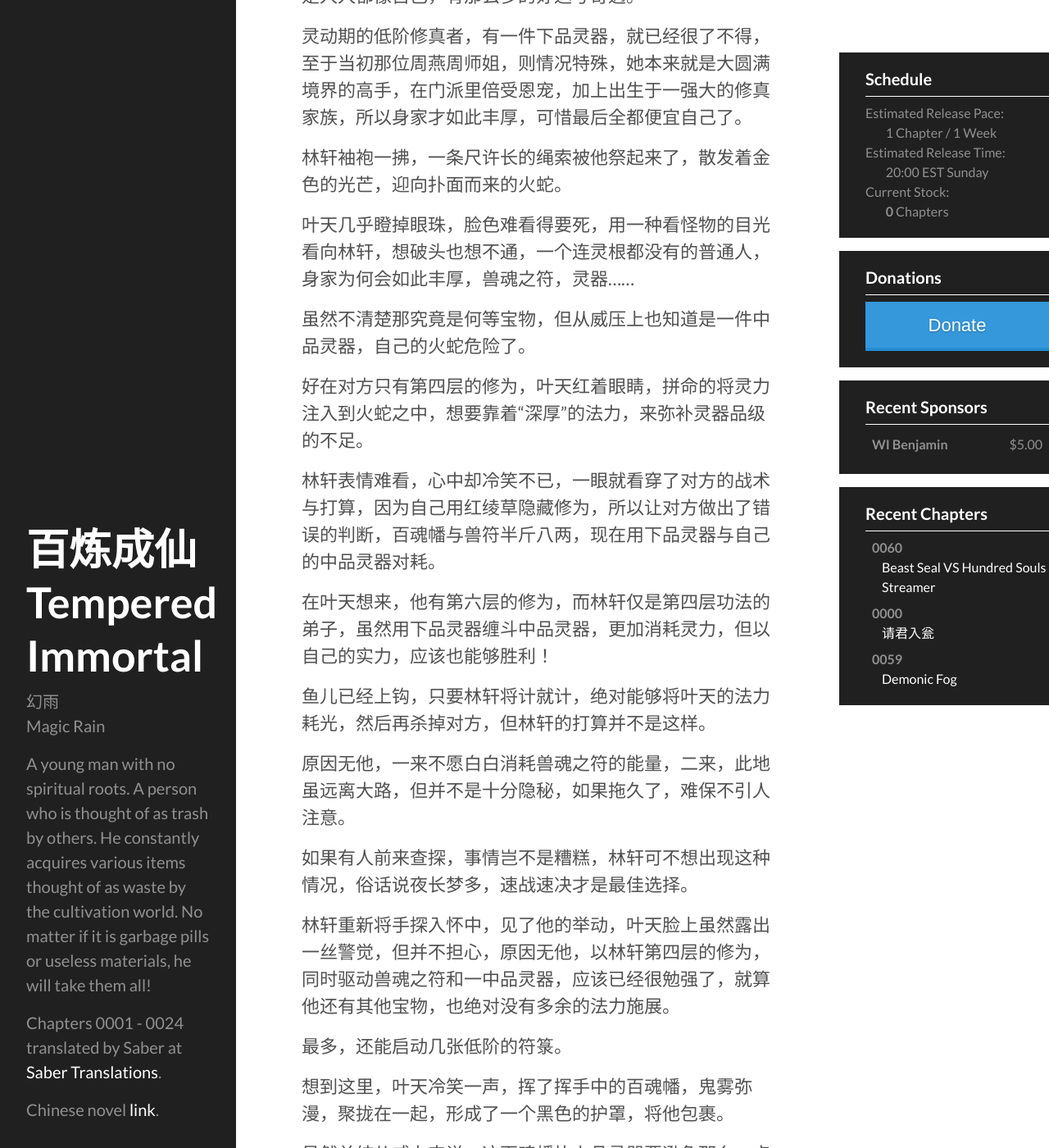
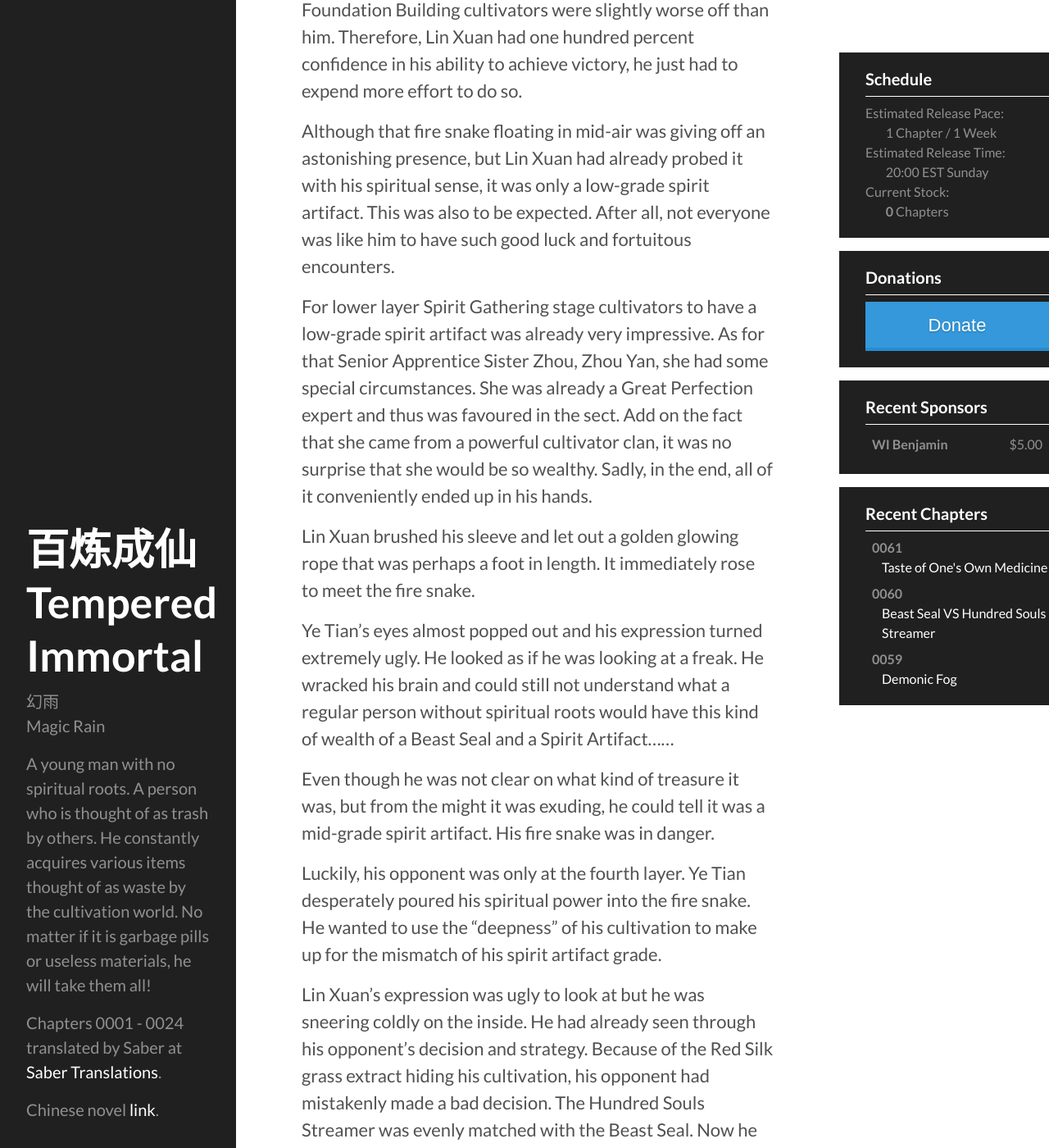
Before and after one commit to blcxtranslations/blcx, a Jekyll site: the page built from _translated/chapter-0061.md, in a window 1280 px wide and 1400 px high, scrolled down 873 px. Shown: the whole window at 82% size. Built offline with Jekyll 4.4.1, drawn with Linux system fonts in a browser that asks for light colours; comment, search, counter and statistics services are not loaded; some of the changed text lies outside the part shown.

Commit message:
chapter-0061.md

```diff
--- a/_translated/chapter-0061.md
+++ b/_translated/chapter-0061.md
@@ -1,83 +1,85 @@
 ---
 layout: page
-number: "0000"
+number: "0061"
 name: "Sixty-One"
-title: "请君入瓮"
-date: "Apr 17, 2016"
+title: "Taste of One's Own Medicine"
+date: "2016-05-28 21:34:41.599165"
 characters: 2090
 chinese: "http://baishuku.com/html/30/30364/12441395.html"
-reddit: ""
+reddit: "https://www.reddit.com/r/noveltranslations/comments/4lij8x/cn_tempered_immortal_chapter_0061/"
 sponsored: false
 completed: false
 ---
 
-这个叶天，还真有些出人意料，不仅是修魔者，拥有百魂幡这样的宝物，居然连灵器也有。
+This Ye Tian definitely exceeded everyone's expectations. Not only was he a Demonic Cultivator and possessed the Hundred Souls Streamer, he also had a spirit artifact.
 
-不过林轩却并不着急，反而是半忧半喜，忧的是对方法宝众多，比想象的还不好对付，喜的是叶天身家如此丰厚，杀了他，自己又可以发上一笔小财了。
+But Lin Xuan was not anxious but instead was both worried and happy at the same time. He was worried because his opponent had so many magical treasures which made him much harder to defeat than he originally thought. But he was also happy because Ye Tian was so wealthy. If he killed him, he would also have acquired a small fortune.
 
-虽然对方实力不弱，宝物众多，但比身家，就算是筑基期修士，也要比自己逊上一筹，所以取胜，林轩还是有百分之百的把握，只是要废上一番手脚了。
+Although his opponent was not weak and had many treasures, but if they were comparing wealth, even Foundation Building cultivators were slightly worse off than him. Therefore, Lin Xuan had one hundred percent confidence in his ability to achieve victory, he just had to expend more effort to do so.
 
-那半空中的火蛇，虽然声势惊人，但林轩已经用神识探查过，不过是一件下品灵器而已，这也是很正常的事，毕竟不是人人都像自己，有那么多的好运与奇遇。
+Although that fire snake floating in mid-air was giving off an astonishing presence, but Lin Xuan had already probed it with his spiritual sense, it was only a low-grade spirit artifact. This was also to be expected. After all, not everyone was like him to have such good luck and fortuitous encounters.
 
-灵动期的低阶修真者，有一件下品灵器，就已经很了不得，至于当初那位周燕周师姐，则情况特殊，她本来就是大圆满境界的高手，在门派里倍受恩宠，加上出生于一强大的修真家族，所以身家才如此丰厚，可惜最后全都便宜自己了。
+For lower layer Spirit Gathering stage cultivators to have a low-grade spirit artifact was already very impressive. As for that Senior Apprentice Sister Zhou, Zhou Yan, she had some special circumstances. She was already a Great Perfection expert and thus was favoured in the sect. Add on the fact that she came from a powerful cultivator clan, it was no surprise that she would be so wealthy. Sadly, in the end, all of it conveniently ended up in his hands.
 
-林轩袖袍一拂，一条尺许长的绳索被他祭起来了，散发着金色的光芒，迎向扑面而来的火蛇。
+Lin Xuan brushed his sleeve and let out a golden glowing rope that was perhaps a foot in length. It immediately rose to meet the fire snake.
 
-叶天几乎瞪掉眼珠，脸色难看得要死，用一种看怪物的目光看向林轩，想破头也想不通，一个连灵根都没有的普通人，身家为何会如此丰厚，兽魂之符，灵器……
+Ye Tian's eyes almost popped out and his expression turned extremely ugly. He looked as if he was looking at a freak. He wracked his brain and could still not understand what a regular person without spiritual roots would have this kind of wealth of a Beast Seal and a Spirit Artifact......
 
-虽然不清楚那究竟是何等宝物，但从威压上也知道是一件中品灵器，自己的火蛇危险了。
+Even though he was not clear on what kind of treasure it was, but from the might it was exuding, he could tell it was a mid-grade spirit artifact. His fire snake was in danger.
 
-好在对方只有第四层的修为，叶天红着眼睛，拼命的将灵力注入到火蛇之中，想要靠着“深厚”的法力，来弥补灵器品级的不足。
+Luckily, his opponent was only at the fourth layer. Ye Tian desperately poured his spiritual power into the fire snake. He wanted to use the "deepness" of his cultivation to make up for the mismatch of his spirit artifact grade.
 
-林轩表情难看，心中却冷笑不已，一眼就看穿了对方的战术与打算，因为自己用红绫草隐藏修为，所以让对方做出了错误的判断，百魂幡与兽符半斤八两，现在用下品灵器与自己的中品灵器对耗。
+Lin Xuan's expression was ugly to look at but he was sneering coldly on the inside. He had already seen through his opponent's decision and strategy. Because of the Red Silk grass extract hiding his cultivation, his opponent had mistakenly made a bad decision. The Hundred Souls Streamer was evenly matched with the Beast Seal. Now he wanted to match his low-grade spirit artifact with a mid-grade one.
 
-在叶天想来，他有第六层的修为，而林轩仅是第四层功法的弟子，虽然用下品灵器缠斗中品灵器，更加消耗灵力，但以自己的实力，应该也能够胜利！
+In Ye Tian's mind, his cultivation was at the sixth layer and Lin Xuan was only at the fourth layer. Although to go against a mid-grade spirit artifact with his low-grade one would consume a lot of spiritual power, but with his strength, he should still be victorious.
 
-鱼儿已经上钩，只要林轩将计就计，绝对能够将叶天的法力耗光，然后再杀掉对方，但林轩的打算并不是这样。
+The fish was hooked, and as long as Lin Xuan wanted to beat him at his own game, he could definitely waste all of Ye Tian's spiritual power and then kill him, but that was not Lin Xuan's plan.
 
-原因无他，一来不愿白白消耗兽魂之符的能量，二来，此地虽远离大路，但并不是十分隐秘，如果拖久了，难保不引人注意。
+And these were the reasons. Firstly, he did not want to waste the energy contained in the Beast Seal. And secondly, although they were far from the path, but they were not very concealed. If this was to drag on for a long time, there was no guarantee that they would not be discovered.
 
-如果有人前来查探，事情岂不是糟糕，林轩可不想出现这种情况，俗话说夜长梦多，速战速决才是最佳选择。
+It would be terrible if someone was to come and investigate. As the proverb goes, the situation might change if one waits too long, to resolve the issues in the shortest time possible is the best choice.
 
-林轩重新将手探入怀中，见了他的举动，叶天脸上虽然露出一丝警觉，但并不担心，原因无他，以林轩第四层的修为，同时驱动兽魂之符和一中品灵器，应该已经很勉强了，就算他还有其他宝物，也绝对没有多余的法力施展。
+Lin Xuan once again reached into his bosom. See his action, Ye Tian became more alert, but he was not worried at all because judging by Lin Xuan's cultivation of the fourth layer, to support the Beast Seal and a mid-grade spirit artifact was already very straining. Even if he had other treasures, he would still not be able to find the spiritual power to use them.
 
-最多，还能启动几张低阶的符箓。
+He could probably at most use a few more low-grade seals.
 
-想到这里，叶天冷笑一声，挥了挥手中的百魂幡，鬼雾弥漫，聚拢在一起，形成了一个黑色的护罩，将他包裹。
+Realizing this, Ye Tian coldly laughed and waved the Hundred Souls Streamer. A demonic fog formed,condensed into a black shielding, and wrapped around him.
 
-虽然单纯从威力来说，这百魂幡比上品灵器要逊色那么一点点，但却可攻可守，拥有更大的作用。
+Although it was somewhat unsophisticated, but when comparing power, although this Hundred Souls Streamer was slightly inferior to a high-grade spirit artifact, but it could both attack and defend, allowing it to have greater use.
 
-现在形势已经很明了，对方的兽魂之符能量用一分少一分，支持不了多久，而且以林轩第四层的修为，勉强操纵中品灵器，法力也会迅速耗光，不论怎么看，胜利都属于自己。
+The situation was now very clear. His opponent's Beast Seal, each move it made consumed so energy, therefore, it would not be able to last that much longer. In addition, with a cultivation at the fourth layer, Lin Xuan could only barely support the consumption of spiritual energy required by the mid-grade spirit artifact and would quickly run out of spiritual power. No matter how you looked at it, his victory was assured.
 
-叶天脸色狰狞，眼中闪过残忍而兴奋的光芒，修魔者多嗜杀，而且灭了林轩以后，还可以得到他的大量宝物，这小子还有什么虽然不清楚，但仅仅是中品灵器和兽魂之符就已经足够叶天流口水了。
+Ye Tian had a ferocious look on his face and a cruel and excited look in his eyes. Demonic cultivators liked to murder others, and after killing Lin Xuan, he would also be able to acquire all the other treasures he had. Although he was not clear on what other treasure he had, but just the Beast Seal and the mid-grade spirit artifact was already making Ye Tian drool in anticipation.
 
-对方的表情林轩一一看在眼里，心中哼了一声，表面上却装出一副惊惶的表情，似乎已经法宝尽出，穷途末路。
+Seeing everything on Ye Tian's face, Lin Xuan secretly snorted and put on a dismayed expression on his face, looking as if he had run out of treasures and as if he had reached the end of the road.
 
-“呵呵，林师弟，我不知道你一个没有灵根的弟子，修为怎么会到了第四层的境地，但没有关系，为兄今天就送你鹤驾归西，不用感激我，你的魂魄我不会浪费，会用来炼制这百魂幡的。”叶天和颜悦色的道，然而话的内容却狠毒到了令人毛骨悚然的地步。
+"Haha, Junior Apprentice Brother Lin, I have not idea how a disciple with no spiritual roots achieved a cultivation of the fourth layer, but no matter, Senior Apprentice Brother will help you pass on today. No need to thank me. I won't waste your soul either, I will use it to refine this Hundred Souls Streamer." Said Ye Tian in an amiable manner, yet the words he used would cause one's blood to run cold.
 
-林轩的脸色更难看了，额头上冒起豆大的汗滴，似乎被对方的狠话吓得心慌意乱，半空中的浑金索一颤，也被火蛇趁机压倒……
+Lin Xuan's expression turned even more ugly and sweat drops the size of beans start to appear on his forehead. It looked like he was very rattled by Ye Tian's cruel words. The golden rope also shivered in mid-air and the fire snake seized the opportunity to overwhelm it......
 
-叶天大喜，菜鸟就是菜鸟，一紧张，修为立刻锐减，不能发挥出全部的实力，他正要趁此机会，发动猛烈攻击，将对方一举歼灭。
+Ye Tian was extremely happy. Rookies were rookies, once they got flustered, their concentration would break apart and they would not be able to use their spiritual power effectively. He was about to take this opportunity to launch a vicious offensive and annihilate his opponent in one stroke.
 
-然而就在这时，林轩却将某物往半空中一抛。
+But it was at that moment that Lin Xuan threw something else into the air.
 
-叶天起初并没有在意，鬼雾所构成的防御罩，极其坚固，就算是高级法术，或者中级中最顶尖的冰针术，也能够挡下一次攻击，而以林轩现在的法力，最多能够启动低级符箓，自己有什么好担心的？
+Ye Tian did not care about it at first. The shielding formed from demonic fog was extremely sturdy. It would even block a strike from a high-level technique of the peak of the mid-level techniques, the Ice Needles technique. With Lin Xuan's spiritual power, at most he could use some more low-grade seals, so what was there to worry about?
 
-然而很快他就知道自己错了！
+But every soon, he realized that he was wrong!
 
-那物悬在空中以后，立刻放出惊人的灵力波，其威压轻易就盖过了火蛇与浑金索。
+The thing that was floating in the air immediately released an astonishing wave of spiritual power, easily overpowering the fire snake and golden rope.
 
-“上……上品灵器？”
+"High...... High-grade spirit artifact?"
 
-叶天的声音仿佛在梦呓，目光变得惊恐无比，而此时的林轩，也不再隐藏修为，法力全速运转。
+Ye Tian's voice sounded like the ravings of a madman, his eyes showing his horror. Lin Xuan also stopped hiding his cultivation, fully revolving his spiritual power.
 
-此时他表现出来的气质，整个人都不一样了，修为甚至比叶天还要更胜一筹。
+His temperament at the moment was not at all like what it was before, his cultivation was also high than Ye Tian's.
 
-“不，不可能，你入谷也不到四年，一个没有灵根的弟子，怎么可能是灵动期第六层的高手。”
+"Not, not possible. It hasn't even been four years since you entered the Valley, how could a disciple with no spiritual roots be an expert at the sixth layer of Spirit Gathering."
 
-叶天有些歇斯底里了，神情疯狂，原本他以为自己稳操胜券，没想到对方却是相爱扮猪吃老虎，设计阴谋，请君入瓮。
+Ye Tian was beginning to get hysterical, his expression frantic. Originally, he thought that victory was already in his grasp, but who would have thought that his opponent was a wolf in sheep's clothing[^1] and wanted to give him a taste of his own medicine[^2].
 
 - - -
 - - -
 
-[^1]:
+[^1]: Literally "playing the pig to eat the tiger"
+
+[^2]: Literally "please sir, get into the boiling pot"
```
